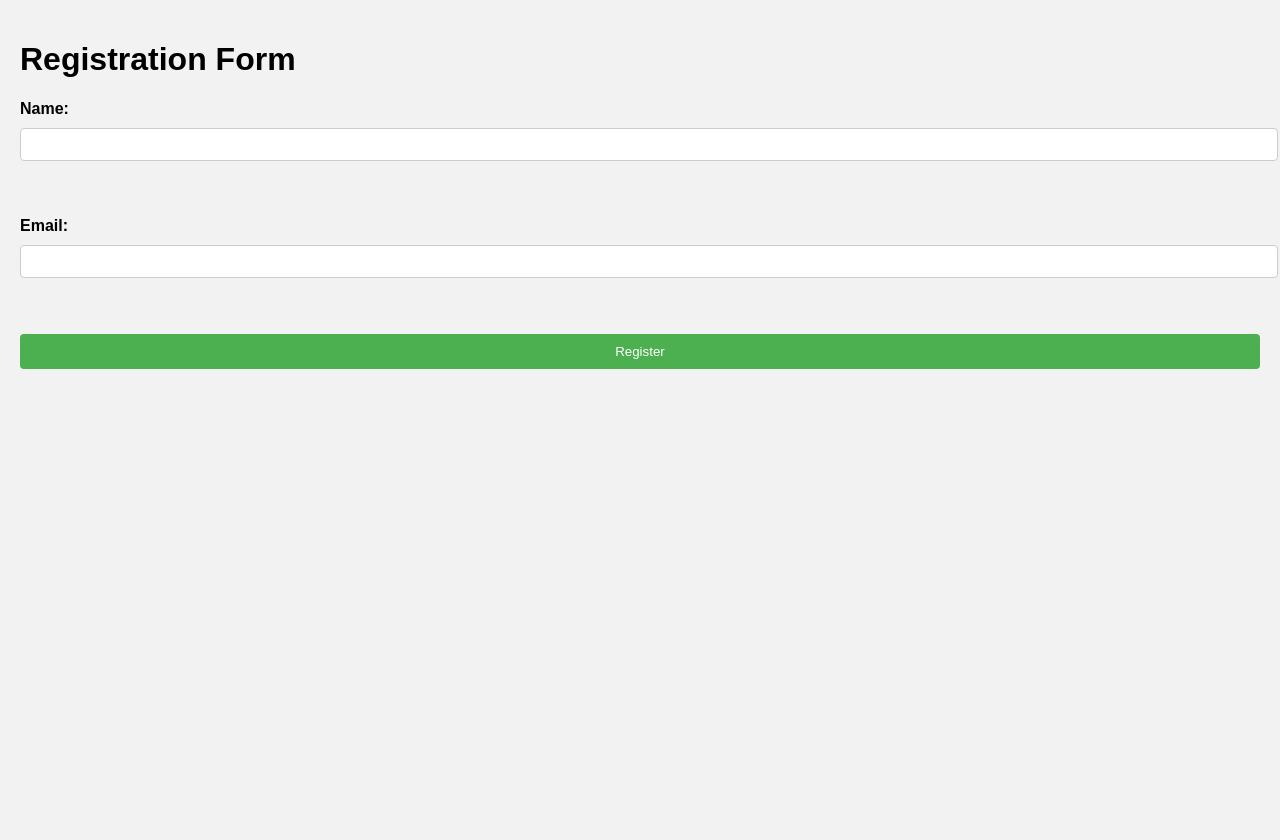
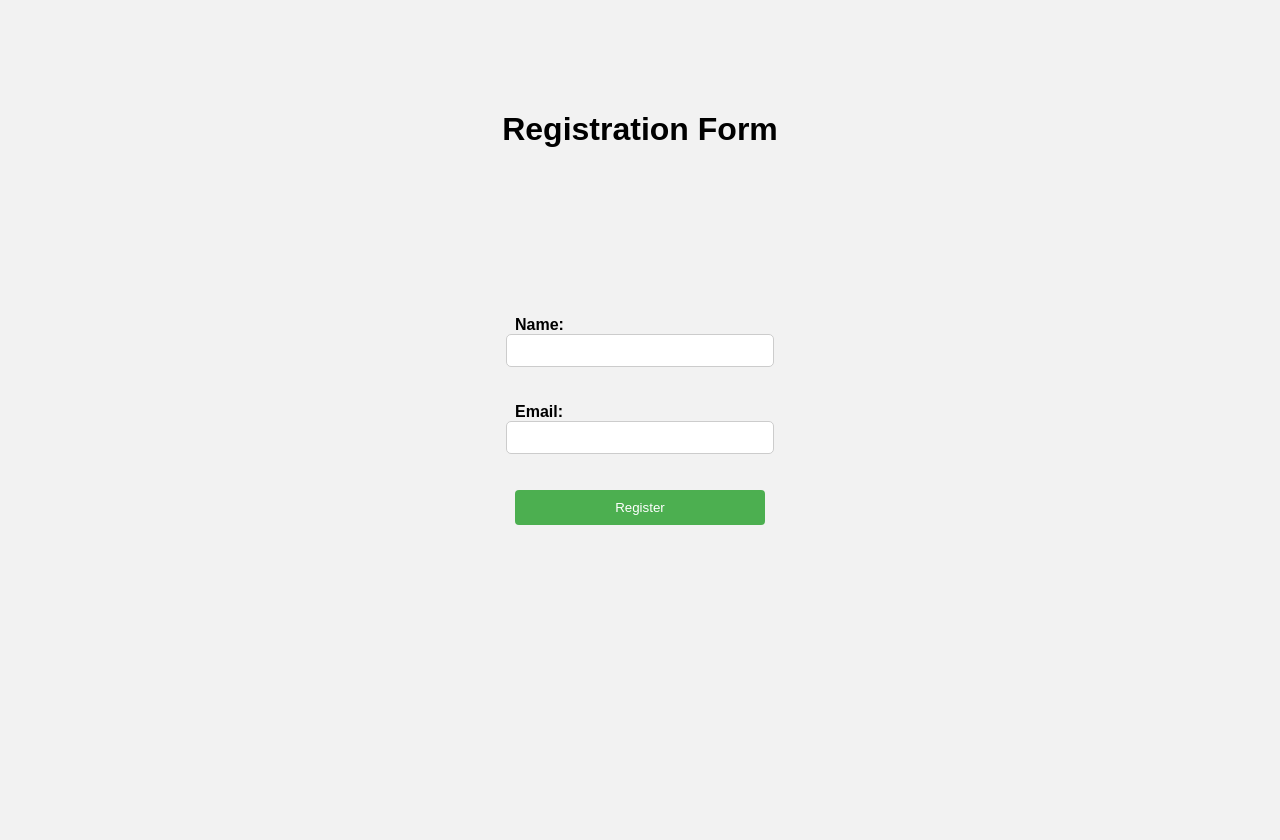
Before and after one commit to mayurghule494/Dockerizing_Registration_Form, a Flask app: page / in a window 1280 px wide. Before the commit the page ends 369 px from the top, so only its background shows below. Run offline with Flask 2, Linux system fonts and the light colour scheme.

Commit message:
Update styles.css

```diff
--- a/static/styles.css
+++ b/static/styles.css
@@ -1,3 +1,4 @@
+
 /* styles.css */
 
 /* Body styles */
@@ -6,12 +7,15 @@ body {
     background-color: #f2f2f2;
     margin: 0;
     padding: 20px;
+    display: flex;
+    justify-content: center;
+    align-items: center;
+    height: 100vh;
   }
 
   /* Form container styles */
   .container {
     max-width: 400px;
-  margin: 0 auto;
     background-color: #fff;
     border-radius: 5px;
     padding: 20px;
@@ -19,26 +23,37 @@ body {
   }
 
   /* Form styles */
+  h1 {
+    text-align: center;
+    position: absolute;
+    top: 90px;
+  }
+
   form {
-  display: grid;
-  grid-gap: 10px;
+    display: flex;
+    flex-direction: column;
+    align-items: center;
   }
 
   label {
     font-weight: bold;
+    width: 100%;
+    max-width: 250px;
   }
 
   input[type="text"],
   input[type="email"] {
     width: 100%;
+    max-width: 250px;
     padding: 8px;
-  border-radius: 4px;
+    border-radius: 5px;
     border: 1px solid #ccc;
   }
 
   input[type="submit"] {
     background-color: #4CAF50;
     color: #fff;
+    width: 250px;
     padding: 10px 15px;
     border: none;
     border-radius: 4px;
```
Lines whose indentation alone changed are shown as unchanged.
